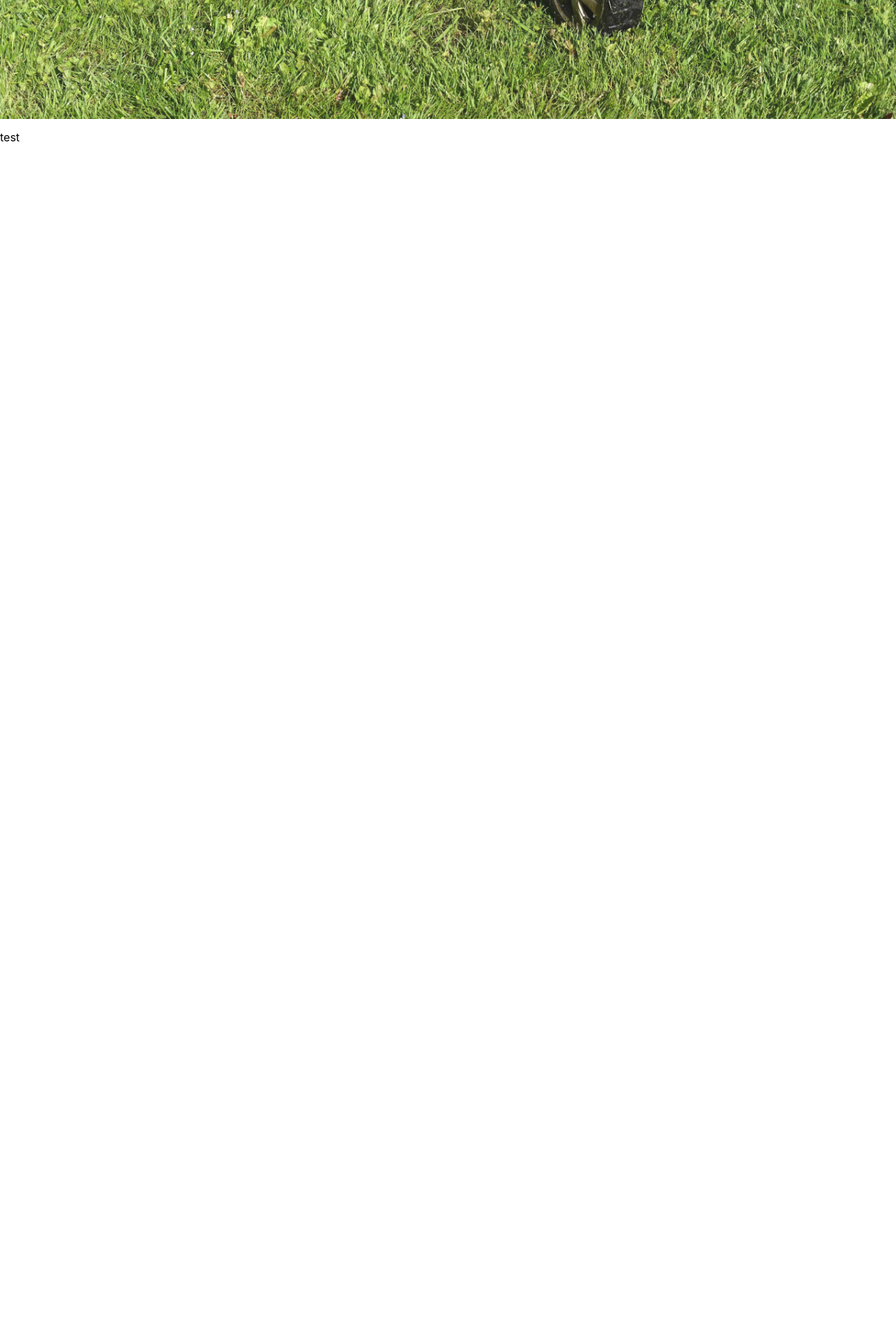
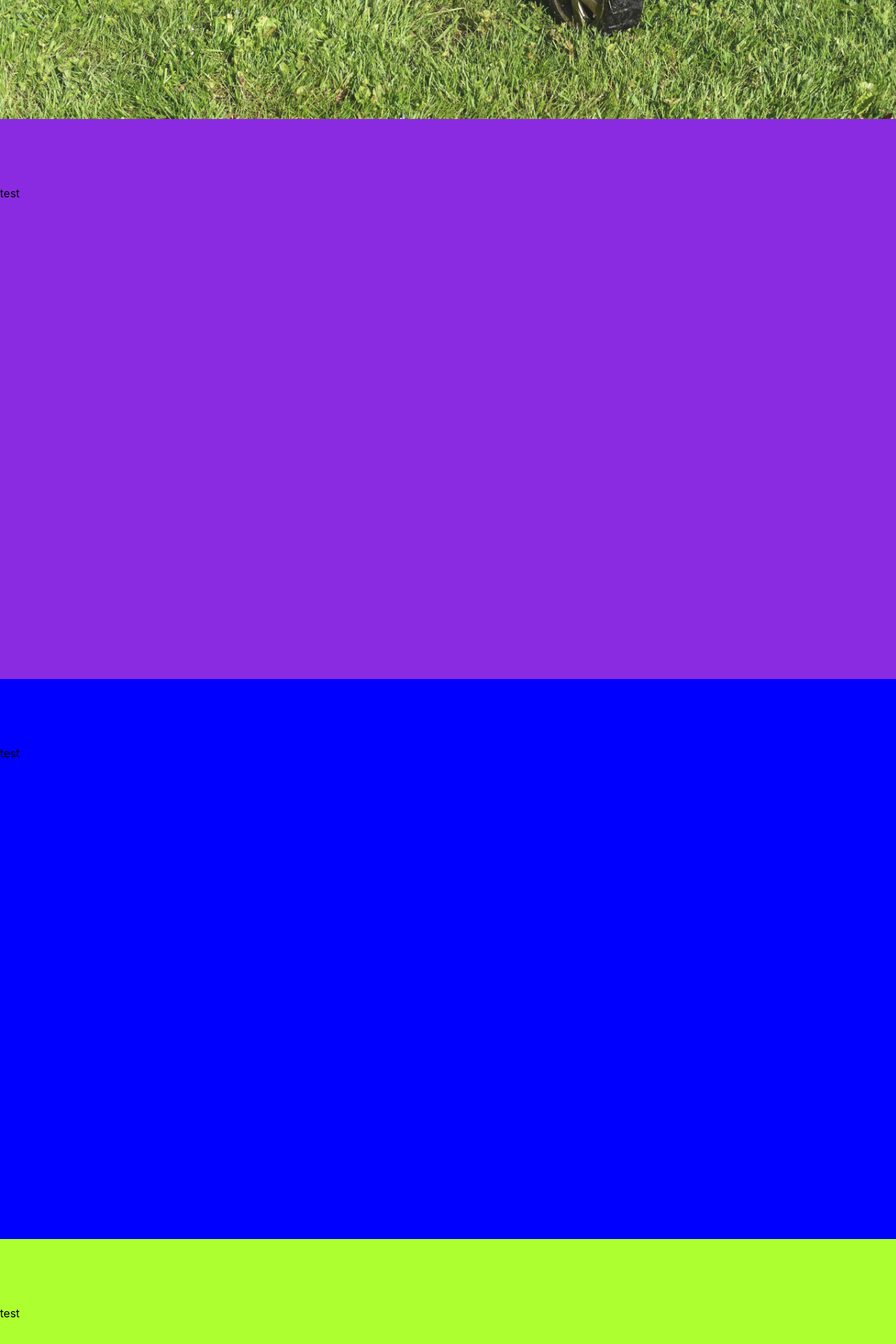
Before and after one commit to CeciliaBdev/Natur-Ally, a React (Create React App) app: page / in a window 1280 px wide. Shown: the part 630-2550 px from the top of the page at 70% size. Before the commit the page ends 852 px from the top, so only its background shows below. Built offline with nearby package versions, Linux system fonts and the light colour scheme.

Commit message:
add sections

```diff
--- a/src/App.css
+++ b/src/App.css
@@ -77,9 +77,11 @@ button {
   border-radius: 25px;
   font-size: 15px;
   color: black;
+  transition: all 0.2s ease-in-out;
 }
 button:hover {
-  scale: 1.1;
+  transform: scale(1.1);
+  cursor: pointer;
 }
 .contact {
   background-color: rgb(103, 161, 120);
@@ -87,3 +89,34 @@ button:hover {
 .infos {
   border: 2px solid rgb(103, 161, 120);
 }
+/** Nos services*/
+.services {
+  padding-top: 10vh;
+  width: 100vw;
+  height: 90vh;
+  background-color: blueviolet;
+}
+
+/* credit impot*/
+.impots {
+  padding-top: 10vh;
+  width: 100vw;
+  height: 90vh;
+  background-color: blue;
+}
+
+/* gallerie*/
+.gallerie {
+  padding-top: 10vh;
+  width: 100vw;
+  height: 90vh;
+  background-color: greenyellow;
+}
+
+/* contact*/
+.form_contact {
+  padding-top: 10vh;
+  width: 100vw;
+  height: 90vh;
+  background-color: gray;
+}
--- a/src/App.js
+++ b/src/App.js
@@ -1,7 +1,10 @@
 import './App.css'
 import Contenthome from './components/Contenthome'
+import Gallerie from './components/Gallerie'
+import Impots from './components/Impots'
 import Navbar from './components/NavBar'
 import NosServices from './components/NosServices'
+import Contact from './components/Contact'
 
 function App() {
   return (
@@ -9,6 +12,9 @@ function App() {
       <Navbar />
       <Contenthome />
       <NosServices />
+      <Impots />
+      <Gallerie />
+      <Contact />
     </div>
   )
 }
--- /dev/null
+++ b/src/components/Contact.js
@@ -0,0 +1,11 @@
+import React from 'react'
+
+function Contact() {
+  return (
+    <div className="form_contact" id="contact">
+      <p>test</p>
+    </div>
+  )
+}
+
+export default Contact
--- /dev/null
+++ b/src/components/Gallerie.js
@@ -0,0 +1,11 @@
+import React from 'react'
+
+function Gallerie() {
+  return (
+    <div className="gallerie" id="gallerie">
+      <p>test</p>
+    </div>
+  )
+}
+
+export default Gallerie
--- /dev/null
+++ b/src/components/Impots.js
@@ -0,0 +1,11 @@
+import React from 'react'
+
+function Impots() {
+  return (
+    <div className="impots" id="impots">
+      <p>test</p>
+    </div>
+  )
+}
+
+export default Impots
```
